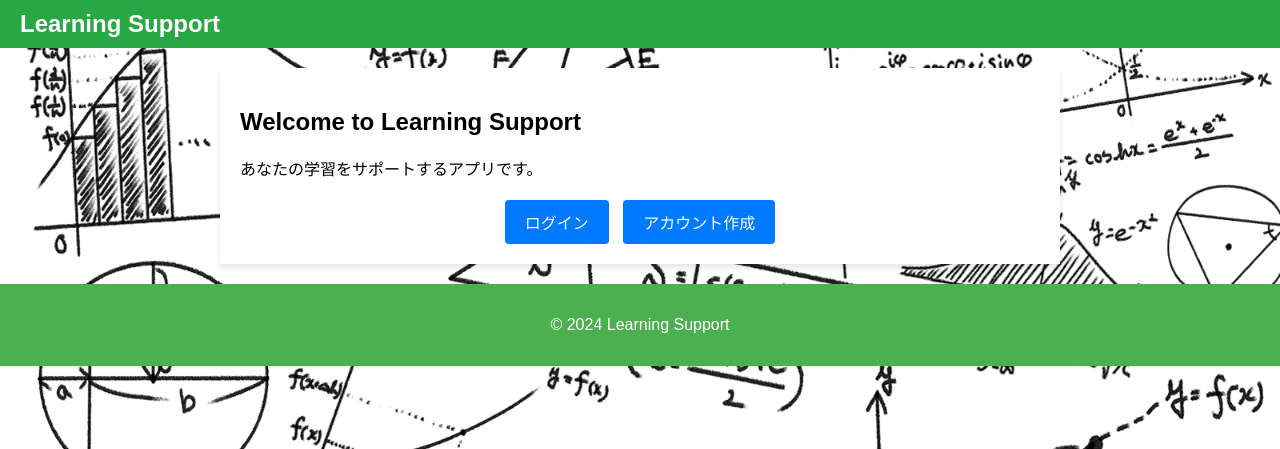
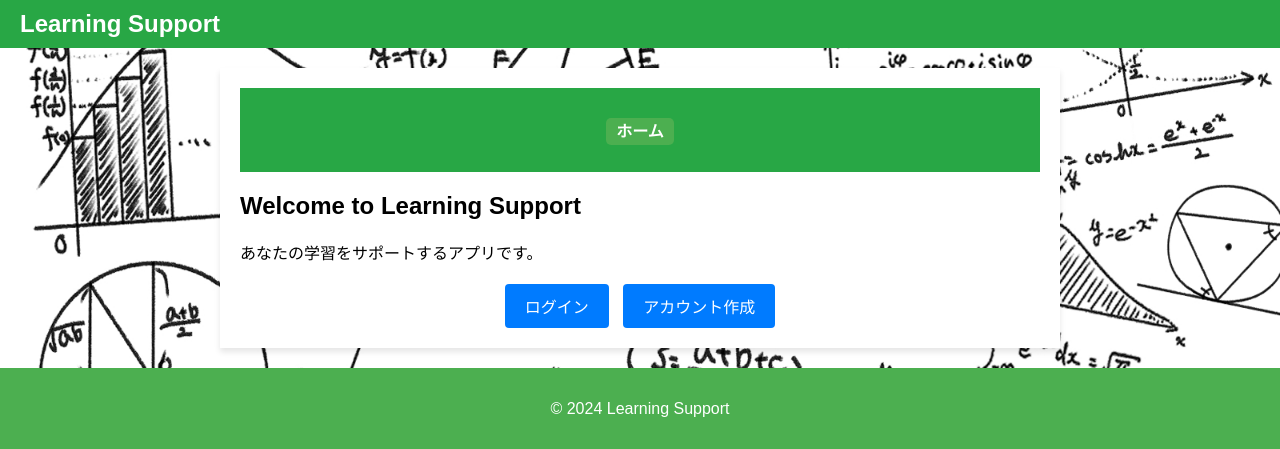
Before and after one commit to RyoRI45/NewData, a Django app: page / in a window 1280 px wide. Shown: the top 449 px of the page. Run offline with Django 5.2, Linux system fonts and the light colour scheme.

Commit message:
ナビゲーションバーの改良

```diff
--- a/core/templates/core/home.html
+++ b/core/templates/core/home.html
@@ -5,6 +5,16 @@
 {% endblock %}
 
 {% block content %}
+<!-- ヘッダー -->
+<header style="display: flex; justify-content: space-between; align-items: center; padding: 10px 20px; background-color: #28a745; color: white;">
+    <!-- ナビゲーションバー -->
+    <nav>
+        <ul style="list-style: none; display: flex; gap: 15px; margin: 0; padding: 0;">
+            <li><a href="{% url 'home' %}" style="text-decoration: none; color: white; font-weight: bold;">ホーム</a></li>
+        </ul>
+    </nav>
+</header>
+
 <div class="home-container">
     <h2>Welcome to Learning Support</h2>
     <p>あなたの学習をサポートするアプリです。</p>
--- a/core/templates/core/login.html
+++ b/core/templates/core/login.html
@@ -3,7 +3,6 @@
 {% block content %}
 <!-- ヘッダー -->
 <header style="display: flex; justify-content: space-between; align-items: center; padding: 10px 20px; background-color: #28a745; color: white;">
-    <h1 style="margin: 0; font-size: 1.5rem;">ログイン</h1>
     <!-- ナビゲーションバー -->
     <nav>
         <ul style="list-style: none; display: flex; gap: 15px; margin: 0; padding: 0;">
```
